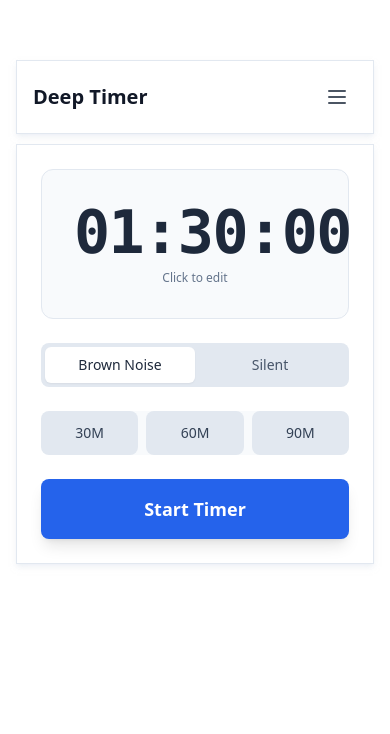
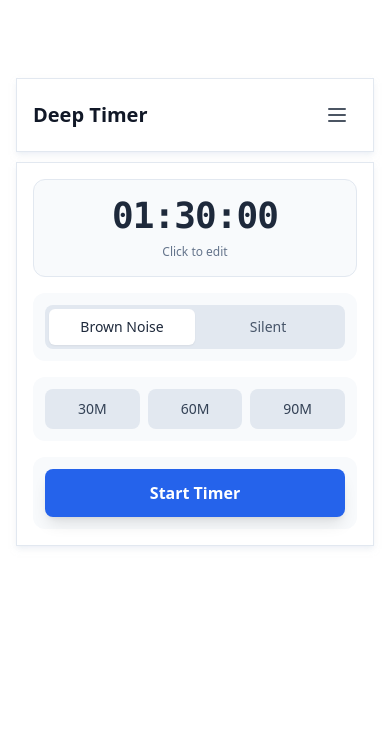
Before and after one commit to josh-may/timer-bud, a Next.js app: page / in a window 390 px wide. Shown: the part 110-844 px from the top of the page. Built offline with nearby package versions, Linux system fonts and the light colour scheme; no server answers.

Commit message:
Lazy commit

```diff
--- a/pages/index.js
+++ b/pages/index.js
@@ -321,16 +321,16 @@ export default function Home() {
             </div>
             {/* Main Timer Container */}
             <div
-              className={`p-6 ${
+              className={`p-4 sm:p-6 overflow-hidden ${
                 isDarkMode
                   ? "bg-zinc-900/80 border border-zinc-800"
                   : "bg-white border border-slate-200 shadow-md shadow-slate-200/50"
               }`}
             >
-              <div className="space-y-6">
+              <div className="space-y-4 sm:space-y-6">
                 {/* Timer Display Container - KEEP BORDER */}
                 <div
-                  className={`rounded-xl p-8 sm:p-10 ${
+                  className={`rounded-xl p-4 sm:p-8 md:p-10 ${
                     isDarkMode
                       ? "bg-zinc-900/50 border border-zinc-700"
                       : "bg-slate-50 border border-slate-200"
@@ -347,17 +347,22 @@ export default function Home() {
                           e.key === "Enter" && handleTimeSubmit(e)
                         }
                         onBlur={handleTimeSubmit}
-                        className={`text-6xl sm:text-7xl md:text-8xl font-mono font-bold text-center bg-transparent w-full focus:outline-none ${
+                        className={`text-4xl sm:text-6xl md:text-7xl lg:text-8xl font-mono font-bold text-center bg-transparent w-full focus:outline-none ${
                           isDarkMode ? "text-white" : "text-slate-800"
                         }`}
+                        style={{ minWidth: "0" }}
                       />
                     ) : (
                       <div
                         onClick={handleTimeClick}
-                        className={`text-6xl sm:text-7xl md:text-8xl font-mono font-bold tracking-tight ${
+                        className={`text-4xl sm:text-6xl md:text-7xl lg:text-8xl font-mono font-bold tracking-tight break-all ${
                           !isRunning &&
                           "cursor-pointer hover:opacity-80 transition-opacity"
                         } ${isDarkMode ? "text-white" : "text-slate-800"}`}
+                        style={{
+                          wordBreak: "keep-all",
+                          overflowWrap: "normal",
+                        }}
                       >
                         {formatTime(timeInSeconds)}
                       </div>
@@ -376,7 +381,7 @@ export default function Home() {
 
                 {/* Noise Toggle Container - REMOVE BORDER */}
                 <div
-                  className={`rounded-xl ${
+                  className={`rounded-xl p-3 sm:p-4 ${
                     isDarkMode ? "bg-zinc-900/50" : "bg-slate-50"
                   }`}
                 >
@@ -389,7 +394,7 @@ export default function Home() {
                       <button
                         onClick={() => setUseNoise(true)}
                         disabled={isRunning}
-                        className={`flex-1 px-4 py-2 text-sm font-medium rounded-md transition-all ${
+                        className={`flex-1 px-3 sm:px-4 py-2 text-sm font-medium rounded-md transition-all ${
                           useNoise
                             ? isDarkMode
                               ? "bg-zinc-700 text-white shadow-sm"
@@ -404,7 +409,7 @@ export default function Home() {
                       <button
                         onClick={() => setUseNoise(false)}
                         disabled={isRunning}
-                        className={`flex-1 px-4 py-2 text-sm font-medium rounded-md transition-all ${
+                        className={`flex-1 px-3 sm:px-4 py-2 text-sm font-medium rounded-md transition-all ${
                           !useNoise
                             ? isDarkMode
                               ? "bg-zinc-700 text-white shadow-sm"
@@ -422,7 +427,7 @@ export default function Home() {
 
                 {/* Preset Buttons Container - REMOVE BORDER */}
                 <div
-                  className={`rounded-xl ${
+                  className={`rounded-xl p-3 sm:p-4 ${
                     isDarkMode ? "bg-zinc-900/50" : "bg-slate-50"
                   }`}
                 >
@@ -432,7 +437,7 @@ export default function Home() {
                         key={minutes}
                         onClick={() => handlePresetClick(minutes)}
                         disabled={isRunning}
-                        className={`px-4 py-3 text-sm font-medium rounded-lg transition-all ${
+                        className={`px-3 sm:px-4 py-2.5 sm:py-3 text-sm font-medium rounded-lg transition-all ${
                           isDarkMode
                             ? "bg-zinc-800 hover:bg-zinc-700 text-zinc-300 hover:text-white disabled:bg-zinc-800/50"
                             : "bg-slate-200 hover:bg-slate-300 text-slate-700 hover:text-slate-800 disabled:bg-slate-200/50"
@@ -446,13 +451,13 @@ export default function Home() {
 
                 {/* Start/Pause Button Container - REMOVE BORDER */}
                 <div
-                  className={`rounded-xl ${
+                  className={`rounded-xl p-3 sm:p-4 ${
                     isDarkMode ? "bg-zinc-900/50" : "bg-slate-50"
                   }`}
                 >
                   <button
                     onClick={toggleTimer}
-                    className={`w-full py-4 font-semibold text-lg rounded-lg transition-colors ${
+                    className={`w-full py-3 sm:py-4 font-semibold text-base sm:text-lg rounded-lg transition-colors ${
                       isRunning
                         ? isDarkMode
                           ? "bg-zinc-700 hover:bg-zinc-600 text-white"
```
